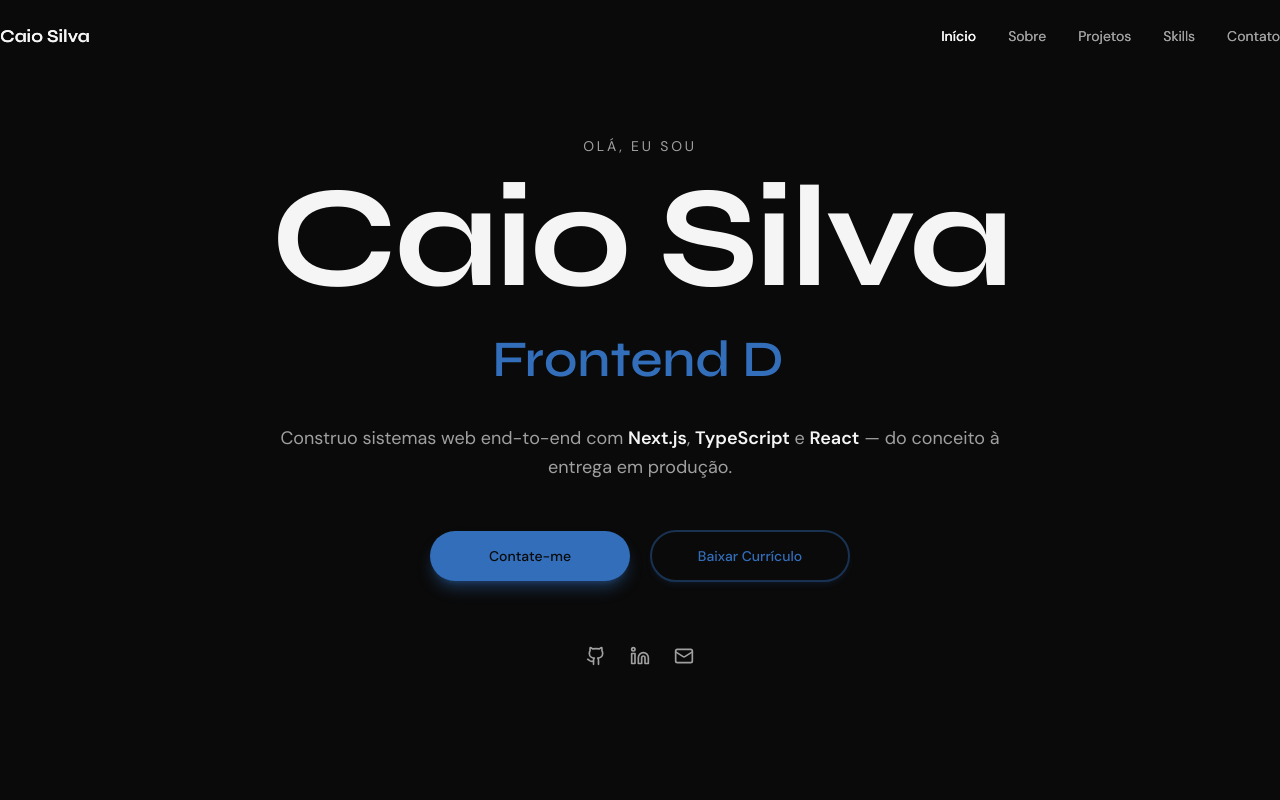
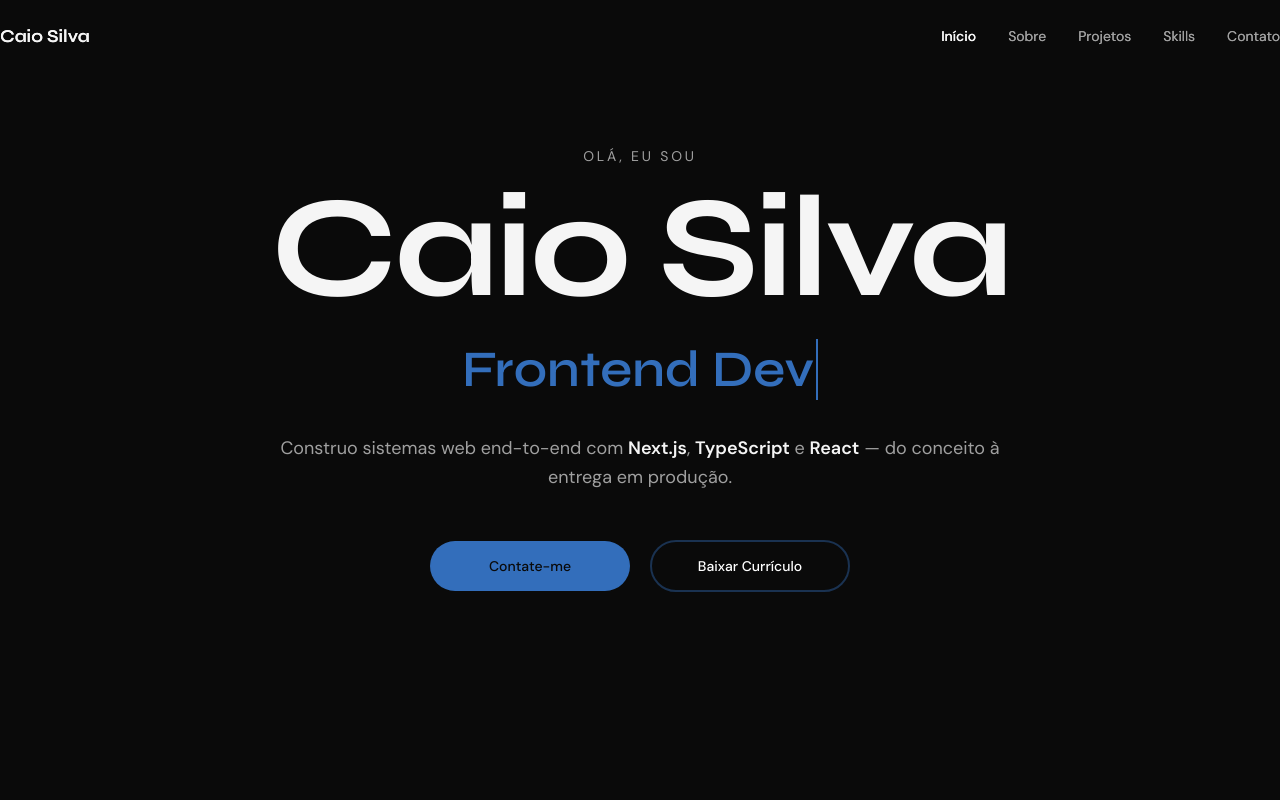
Before and after one commit to galaxyhf/portfolio-novo, a Next.js app: page / in a window 1280 px wide. Shown: the top 800 px of the page. Built offline with nearby package versions, Linux system fonts and the light colour scheme.

Commit message:
feat: add Footer component and integrate it into the Home page

```diff
--- a/src/app/page.tsx
+++ b/src/app/page.tsx
@@ -4,7 +4,7 @@ import About from "@/components/sections/About";
 import Projects from "@/components/sections/Projects";
 import Skills from "@/components/sections/Skills";
 import Contact from "@/components/sections/Contact";
-import { personalInfo } from "@/lib/data";
+import Footer from "@/components/sections/Footer";
 
 export default function Home() {
   return (
@@ -17,23 +17,7 @@ export default function Home() {
         <Skills />
         <Contact />
       </main>
-
-      {/* Footer */}
-      <footer className="border-t border-border/50 py-10 bg-bg-secondary/30 backdrop-blur-sm">
-        <div className="max-w-6xl mx-auto px-6 flex flex-col sm:flex-row items-center justify-between gap-4">
-          <p className="text-sm text-text-secondary">
-            © {new Date().getFullYear()}{" "}
-            <span className="text-accent font-semibold">{personalInfo.name}</span>.
-            Todos os direitos reservados.
-          </p>
-          <p className="text-sm text-text-secondary flex items-center gap-2">
-            Desenvolvido com{" "}
-            <span className="text-accent font-medium">Next.js</span>,{" "}
-            <span className="text-accent font-medium">TypeScript</span> &{" "}
-            <span className="text-accent font-medium">Tailwind</span>
-          </p>
-        </div>
-      </footer>
+      <Footer />
     </>
   );
 }
--- /dev/null
+++ b/src/components/sections/Footer.tsx
@@ -0,0 +1,121 @@
+"use client";
+
+import { motion } from "framer-motion";
+import { SiGithub, SiLinkedin } from "react-icons/si";
+import { personalInfo } from "@/lib/data";
+
+export default function Footer() {
+  const socialLinks = [
+    {
+      icon: SiLinkedin,
+      url: personalInfo.linkedin,
+      label: "LinkedIn",
+    },
+    {
+      icon: SiGithub,
+      url: personalInfo.github,
+      label: "GitHub",
+    },
+  ];
+
+  const navigationItems = [
+    { label: "Sobre", href: "#about" },
+    { label: "Projetos", href: "#projects" },
+    { label: "Skills", href: "#skills" },
+    { label: "Contato", href: "#contact" },
+  ];
+
+  return (
+    <footer className="relative py-12 px-4 sm:px-6 lg:px-8 border-t border-white/10 bg-linear-to-b from-transparent to-black/50">
+      <div className="max-w-7xl mx-auto">
+        {/* Main Content */}
+        <div className="grid grid-cols-1 md:grid-cols-3 gap-12 mb-12">
+          {/* Left - Personal Info */}
+          <motion.div
+            initial={{ opacity: 0, y: 20 }}
+            whileInView={{ opacity: 1, y: 0 }}
+            transition={{ duration: 0.5 }}
+            viewport={{ once: true }}
+          >
+            <h3 className="text-lg font-bold text-white mb-2">
+              {personalInfo.name}
+            </h3>
+            <p className="text-sm text-gray-400 leading-relaxed">
+              {personalInfo.bio}
+            </p>
+          </motion.div>
+
+          {/* Center - Navigation */}
+          <motion.div
+            initial={{ opacity: 0, y: 20 }}
+            whileInView={{ opacity: 1, y: 0 }}
+            transition={{ duration: 0.5, delay: 0.1 }}
+            viewport={{ once: true }}
+          >
+            <h3 className="text-xs font-bold text-white uppercase tracking-widest mb-4">
+              Navegação
+            </h3>
+            <ul className="space-y-2">
+              {navigationItems.map((item) => (
+                <li key={item.label}>
+                  <a
+                    href={item.href}
+                    className="text-sm text-gray-400 hover:text-white transition-colors duration-200"
+                  >
+                    {item.label}
+                  </a>
+                </li>
+              ))}
+            </ul>
+          </motion.div>
+
+          {/* Right - Social Links */}
+          <motion.div
+            initial={{ opacity: 0, y: 20 }}
+            whileInView={{ opacity: 1, y: 0 }}
+            transition={{ duration: 0.5, delay: 0.2 }}
+            viewport={{ once: true }}
+          >
+            <h3 className="text-xs font-bold text-white uppercase tracking-widest mb-4">
+              Social
+            </h3>
+            <div className="flex gap-4">
+              {socialLinks.map((social) => {
+                const Icon = social.icon;
+                return (
+                  <motion.a
+                    key={social.label}
+                    href={social.url}
+                    target="_blank"
+                    rel="noopener noreferrer"
+                    className="text-gray-400 hover:text-white transition-colors duration-200"
+                    whileHover={{ scale: 1.1 }}
+                    whileTap={{ scale: 0.95 }}
+                    title={social.label}
+                  >
+                    <Icon className="w-5 h-5" />
+                  </motion.a>
+                );
+              })}
+            </div>
+          </motion.div>
+        </div>
+
+        {/* Divider */}
+        <div className="h-px bg-linear-to-r from-transparent via-white/10 to-transparent mb-6" />
+
+        {/* Copyright */}
+        <motion.div
+          initial={{ opacity: 0 }}
+          whileInView={{ opacity: 1 }}
+          transition={{ duration: 0.5, delay: 0.3 }}
+          viewport={{ once: true }}
+          className="text-center text-sm text-gray-500"
+        >
+          © {new Date().getFullYear()} {personalInfo.name}. Todos os direitos
+          reservados.
+        </motion.div>
+      </div>
+    </footer>
+  );
+}
--- a/src/components/sections/Hero.tsx
+++ b/src/components/sections/Hero.tsx
@@ -2,7 +2,7 @@
 
 import { useEffect, useState, useCallback } from "react";
 import { motion } from "framer-motion";
-import { Github, Linkedin, Mail, Download } from "lucide-react";
+
 import GlowButton from "@/components/ui/GlowButton";
 import { personalInfo } from "@/lib/data";
 
@@ -131,43 +131,6 @@ export default function Hero() {
             Baixar Currículo
           </GlowButton>
         </motion.div>
-
-        {/* Social Links */}
-        <motion.div
-          variants={item}
-          className="flex items-center gap-6 justify-center"
-        >
-          {[
-            {
-              icon: <Github size={20} />,
-              href: personalInfo.github,
-              label: "GitHub",
-            },
-            {
-              icon: <Linkedin size={20} />,
-              href: personalInfo.linkedin,
-              label: "LinkedIn",
-            },
-            {
-              icon: <Mail size={20} />,
-              href: `mailto:${personalInfo.email}`,
-              label: "Email",
-            },
-          ].map((social) => (
-            <motion.a
-              key={social.label}
-              href={social.href}
-              target="_blank"
-              rel="noopener noreferrer"
-              whileHover={{ scale: 1.1, y: -2 }}
-              whileTap={{ scale: 0.95 }}
-              className="text-text-secondary hover:text-accent transition-colors duration-300"
-              aria-label={social.label}
-            >
-              {social.icon}
-            </motion.a>
-          ))}
-        </motion.div>
       </motion.div>
     </section>
   );
--- a/src/components/ui/GlowButton.tsx
+++ b/src/components/ui/GlowButton.tsx
@@ -1,7 +1,7 @@
 "use client";
 
 import { motion } from "framer-motion";
-import { ReactNode } from "react";
+import { ReactNode, useState } from "react";
 
 interface GlowButtonProps {
   children: ReactNode;
@@ -24,14 +24,16 @@ export default function GlowButton({
   type = "button",
   disabled = false,
 }: GlowButtonProps) {
+  const [isHovered, setIsHovered] = useState(false);
+
   const baseStyles =
-    "relative inline-flex items-center justify-center px-8 py-3.5 rounded-full font-medium text-sm transition-all duration-300 cursor-pointer overflow-hidden group";
+    "relative inline-flex items-center justify-center px-8 py-3.5 rounded-full font-medium text-sm transition-all duration-300 cursor-pointer";
 
   const variants = {
     primary:
-      "bg-accent text-bg-primary shadow-lg shadow-accent/40 hover:shadow-xl hover:shadow-accent/60 border border-accent/20",
+      "bg-accent text-bg-primary border border-accent/20",
     outline:
-      "border-2 border-accent/40 text-accent hover:border-accent/80 bg-transparent hover:bg-accent/5 shadow-md shadow-accent/10 hover:shadow-lg hover:shadow-accent/20",
+      "border-2 border-accent/40 text-white hover:text-accent bg-transparent transition-colors duration-300",
   };
 
   const content = (
@@ -41,25 +43,30 @@ export default function GlowButton({
     </span>
   );
 
-  const glowElement = (
-    <motion.div
-      className="absolute inset-0 bg-linear-to-r from-transparent via-white/20 to-transparent opacity-0 group-hover:opacity-100"
-      initial={{ x: "-100%" }}
-      whileHover={{ x: "100%" }}
-      transition={{ duration: 0.5 }}
-    />
-  );
+  const sharedProps = {
+    onMouseEnter: () => setIsHovered(true),
+    onMouseLeave: () => setIsHovered(false),
+    onTouchStart: () => setIsHovered(true),
+    onTouchEnd: () => setIsHovered(false),
+  };
 
   if (href) {
     return (
       <motion.a
         href={href}
         whileTap={{ scale: 0.95 }}
-        className={`${baseStyles} ${variants[variant]} ${className}`}
+        className={`${baseStyles} ${variants[variant]} ${className} group relative`}
         target={href.startsWith("http") ? "_blank" : undefined}
         rel={href.startsWith("http") ? "noopener noreferrer" : undefined}
+        {...sharedProps}
       >
-        {glowElement}
+        {variant === "primary" && (
+          <motion.div
+            className="absolute -inset-2 rounded-full bg-accent/50 blur-2xl opacity-0 -z-10"
+            animate={{ opacity: isHovered ? 1 : 0 }}
+            transition={{ duration: 0.3 }}
+          />
+        )}
         <span className="relative z-10">{content}</span>
       </motion.a>
     );
@@ -71,9 +78,16 @@ export default function GlowButton({
       onClick={onClick}
       disabled={disabled}
       whileTap={{ scale: 0.95 }}
-      className={`${baseStyles} ${variants[variant]} ${className} ${disabled ? "opacity-50 cursor-not-allowed" : ""}`}
+      className={`${baseStyles} ${variants[variant]} ${className} group relative ${disabled ? "opacity-50 cursor-not-allowed" : ""}`}
+      {...sharedProps}
     >
-      {glowElement}
+      {variant === "primary" && (
+        <motion.div
+          className="absolute -inset-6 rounded-full bg-accent/50 blur-2xl opacity-0 -z-10"
+          animate={{ opacity: isHovered ? 1 : 0 }}
+          transition={{ duration: 0.3 }}
+        />
+      )}
       <span className="relative z-10">{content}</span>
     </motion.button>
   );
--- a/src/lib/data.ts
+++ b/src/lib/data.ts
@@ -24,6 +24,7 @@ export const personalInfo = {
   email: "caiogsilva2005@gmail.com",
   github: "https://github.com/galaxyhf",
   linkedin: "https://linkedin.com/in/caio-silva-472498266",
+  instagram: "https://www.instagram.com/cai0_gs",
 };
 
 // ======= FRASES TYPEWRITER =======
```
